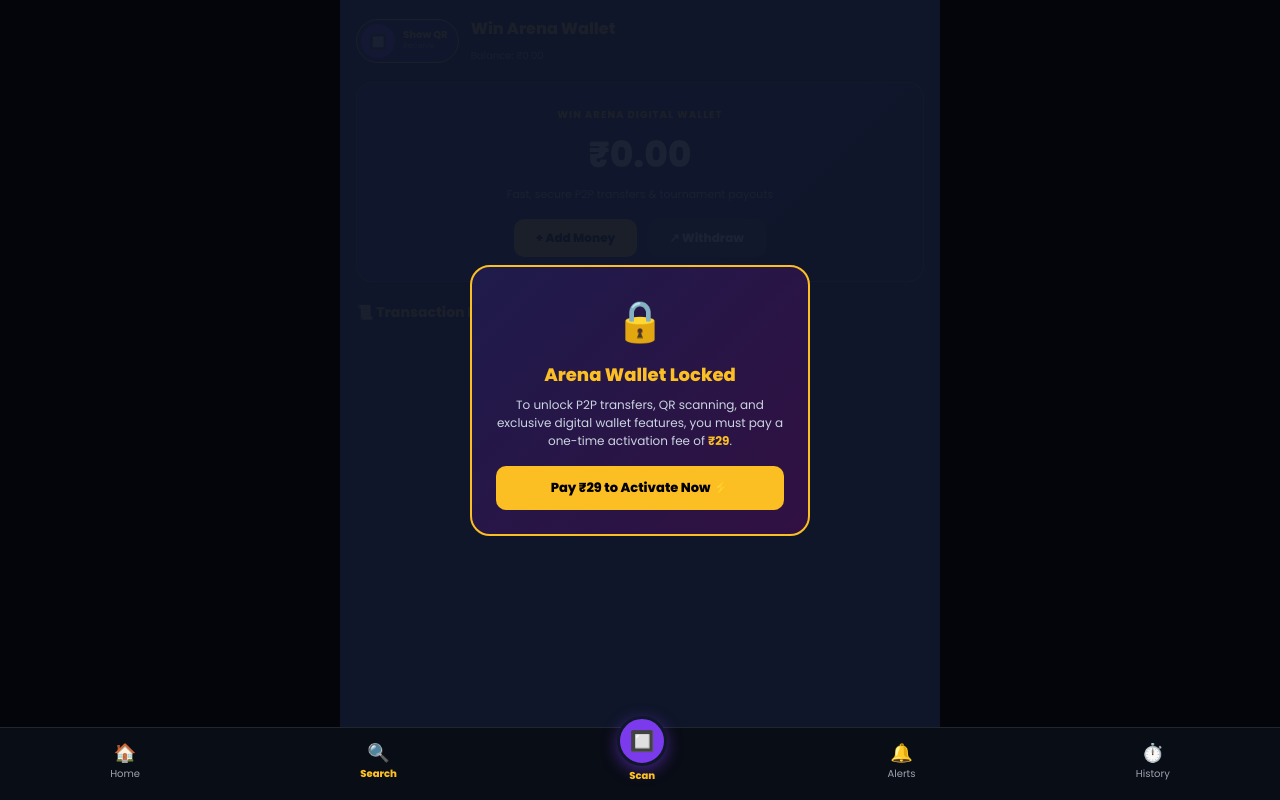
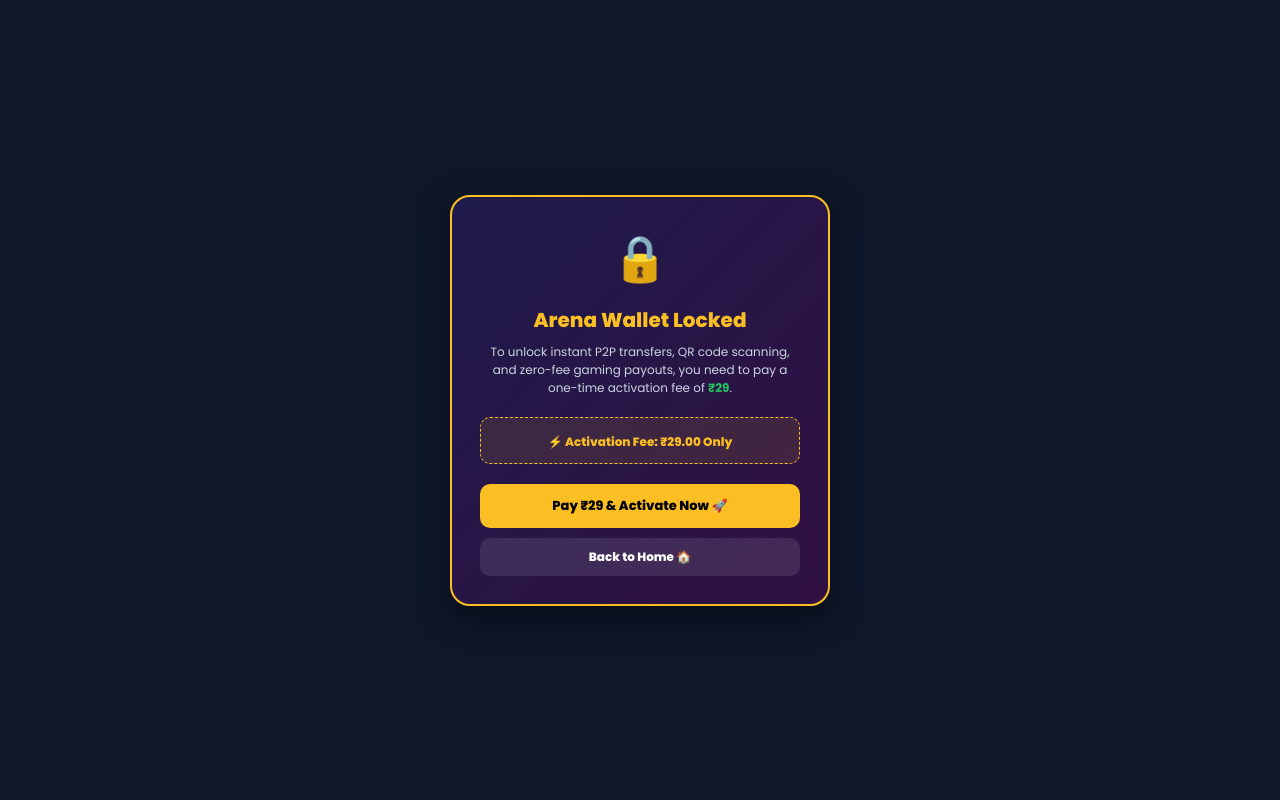
Before and after one commit to tanmay2347/winarena-backend, a React (Vite) app in the folder winarena-frontend/: page /arena-wallet in a window 1280 px wide. Built offline with nearby package versions, Linux system fonts and the light colour scheme; sample sign-in values are in the browser's storage.

Commit message:
Restore icons to withdrawal methods

```diff
--- a/winarena-frontend/src/pages/ArenaWallet.jsx
+++ b/winarena-frontend/src/pages/ArenaWallet.jsx
@@ -8,9 +8,8 @@ export default function ArenaWallet() {
   const [history, setHistory] = useState([]);
   const [userArenaInfo, setUserArenaInfo] = useState(null);
 
-  // 🔒 Arena Wallet Activation State (Default false jab tak ₹29 pay na ho)
-  const [isArenaActive, setIsArenaActive] = useState(false);
-  const [showActivationModal, setShowActivationModal] = useState(false);
+  // 🟢 Activation State (₹29 Lock Condition)
+  const [isActivated, setIsActivated] = useState(false);
 
   // Modals States
   const [showQrModal, setShowQrModal] = useState(false);
@@ -41,6 +40,10 @@ export default function ArenaWallet() {
       return;
     }
 
+    // Check if Arena Wallet is already activated via ₹29 payment
+    const activatedStatus = localStorage.getItem("arenaWalletActivated") === "true";
+    setIsActivated(activatedStatus);
+
     const savedBalance = localStorage.getItem("walletBalance");
     if (savedBalance) {
       setBalance(parseFloat(savedBalance));
@@ -49,10 +52,6 @@ export default function ArenaWallet() {
       setBalance(0.00);
     }
 
-    // Check if Arena Wallet is Activated via ₹29 payment
-    const arenaStatus = localStorage.getItem("arenaWalletActive") === "true";
-    setIsArenaActive(arenaStatus);
-
     const savedArena = localStorage.getItem("arenaWalletAccount");
     if (savedArena) {
       setUserArenaInfo(JSON.parse(savedArena));
@@ -60,18 +59,16 @@ export default function ArenaWallet() {
       setUserArenaInfo({ mobile: "8857824607", qrCodeText: "WINARENA-P2P-WALLET", email: "user@winarena.com" });
     }
 
-    // 🟢 Clean history for new users (Removed hardcoded dummy data)
     const savedHistory = JSON.parse(localStorage.getItem("walletHistory")) || [];
     setHistory(savedHistory);
   }, [navigate]);
 
   // Handle ₹29 Activation Payment
   const handleActivateWallet = () => {
-    // Simulating ₹29 payment success
-    localStorage.setItem("arenaWalletActive", "true");
-    setIsArenaActive(true);
-    setShowActivationModal(false);
-    alert("Arena Wallet successfully activated after paying ₹29! 🎉");
+    // Simulate successful payment of ₹29 for activation
+    localStorage.setItem("arenaWalletActivated", "true");
+    setIsActivated(true);
+    alert("🎉 Arena Wallet Activated Successfully! Welcome to P2P Gaming.");
   };
 
   // Camera Stream Effect when Scanner Modal is Open
@@ -218,43 +215,38 @@ export default function ArenaWallet() {
     return typeMatch || txnMatch;
   });
 
+  // 🔒 IF NOT ACTIVATED, SHOW ₹29 PAYMENT LOCK SCREEN
+  if (!isActivated) {
     return (
-    <div style={{ padding: "16px", color: "#fff", background: "#0f172a", minHeight: "100vh", paddingBottom: "110px", maxWidth: "600px", margin: "0 auto", boxSizing: "border-box", position: "relative" }}>
-
-      {/* 🔒 LOCKED OVERLAY IF NOT ACTIVATED */}
-      {!isArenaActive && (
-        <div style={{ position: "absolute", top: 0, left: 0, width: "100%", height: "100%", background: "rgba(15, 23, 42, 0.95)", zIndex: 998, display: "flex", justifyContent: "center", alignItems: "center", padding: "20px", boxSizing: "border-box" }}>
-          <div style={{ background: "linear-gradient(135deg, #1e1b4b 0%, #311042 100%)", border: "2px solid #fbbf24", borderRadius: "20px", padding: "24px", width: "100%", maxWidth: "340px", textAlign: "center" }}>
-            <div style={{ fontSize: "40px", marginBottom: "10px" }}>🔒</div>
-            <h2 style={{ color: "#fbbf24", fontSize: "18px", fontWeight: "900", marginBottom: "8px" }}>Arena Wallet Locked</h2>
-            <p style={{ fontSize: "12px", color: "#cbd5e1", lineHeight: "1.5", marginBottom: "16px" }}>
-              To unlock P2P transfers, QR scanning, and exclusive digital wallet features, you must pay a one-time activation fee of <strong style={{ color: "#fbbf24" }}>₹29</strong>.
+      <div style={{ padding: "20px", color: "#fff", background: "#0f172a", minHeight: "100vh", display: "flex", flexDirection: "column", justifyContent: "center", alignItems: "center", textAlign: "center", boxSizing: "border-box" }}>
+        <div style={{ background: "linear-gradient(135deg, #1e1b4b 0%, #311042 100%)", border: "2px solid #fbbf24", borderRadius: "20px", padding: "28px", maxWidth: "380px", width: "100%", boxShadow: "0 10px 30px rgba(0,0,0,0.5)" }}>
+          <div style={{ fontSize: "45px", marginBottom: "12px" }}>🔒</div>
+          <h2 style={{ color: "#fbbf24", fontSize: "20px", fontWeight: "900", marginBottom: "8px" }}>Arena Wallet Locked</h2>
+          <p style={{ fontSize: "12px", color: "#cbd5e1", lineHeight: "1.5", marginBottom: "20px" }}>
+            To unlock instant P2P transfers, QR code scanning, and zero-fee gaming payouts, you need to pay a one-time activation fee of <strong style={{ color: "#22c55e" }}>₹29</strong>.
           </p>
+          <div style={{ background: "rgba(251,191,36,0.1)", border: "1px dashed #fbbf24", padding: "10px", borderRadius: "10px", marginBottom: "20px" }}>
+            <span style={{ fontSize: "12px", color: "#fbbf24", fontWeight: "800" }}>⚡ Activation Fee: ₹29.00 Only</span>
+          </div>
           <button
-              onClick={() => setShowActivationModal(true)}
-              style={{ background: "#fbbf24", color: "#000", border: "none", padding: "12px 20px", borderRadius: "10px", fontWeight: "900", fontSize: "13px", cursor: "pointer", width: "100%" }}
+            onClick={handleActivateWallet}
+            style={{ background: "#fbbf24", color: "#000", border: "none", padding: "12px 20px", borderRadius: "10px", fontWeight: "900", fontSize: "13px", cursor: "pointer", width: "100%", marginBottom: "10px" }}
           >
-              Pay ₹29 to Activate Now ⚡
+            Pay ₹29 & Activate Now 🚀
+          </button>
+          <button
+            onClick={() => navigate("/")}
+            style={{ background: "rgba(255,255,255,0.1)", color: "#fff", border: "none", padding: "10px 20px", borderRadius: "10px", fontWeight: "900", fontSize: "12px", cursor: "pointer", width: "100%" }}
+          >
+            Back to Home 🏠
           </button>
         </div>
       </div>
-      )}
+    );
+  }
 
-      {/* ₹29 ACTIVATION PAYMENT MODAL */}
-      {showActivationModal && (
-        <div style={modalOverlayStyle}>
-          <div style={modalBoxStyle}>
-            <h3 style={{ color: "#fbbf24", margin: "0 0 10px 0", fontSize: "16px" }}>💳 Activate Arena Wallet</h3>
-            <p style={{ fontSize: "12px", color: "#cbd5e1", marginBottom: "14px" }}>
-              Pay security fee of <strong style={{ color: "#fbbf24" }}>₹29</strong> to activate your wallet instantly.
-            </p>
-            <div style={{ display: "flex", gap: "8px" }}>
-              <button onClick={handleActivateWallet} style={btnPrimaryStyle}>Pay ₹29 & Unlock</button>
-              <button onClick={() => setShowActivationModal(false)} style={btnSecondaryStyle}>Cancel</button>
-            </div>
-          </div>
-        </div>
-      )}
+  return (
+    <div style={{ padding: "16px", color: "#fff", background: "#0f172a", minHeight: "100vh", paddingBottom: "110px", maxWidth: "600px", margin: "0 auto", boxSizing: "border-box" }}>
 
       {/* TOP BAR */}
       <div style={{ display: "flex", justifyContent: "space-between", alignItems: "center", marginBottom: "16px" }}>
@@ -291,7 +283,7 @@ export default function ArenaWallet() {
 
       {/* WIN ARENA DIGITAL WALLET BANNER */}
       <div style={{ background: "linear-gradient(135deg, #1e1b4b 0%, #311042 100%)", borderRadius: "16px", border: "1px solid rgba(251,191,36,0.3)", padding: "24px 20px", marginBottom: "20px", textAlign: "center" }}>
-        <span style={{ fontSize: "10px", color: "#fbbf24", fontWeight: "800", letterSpacing: "1px", display: "block", marginBottom: "4px" }}>WIN ARENA DIGITAL WALLET</span>
+        <span style={{ fontSize: "10px", color: "#fbbf24", fontWeight: "800", letterSpacing: "1px", display: "block", marginBottom: "4px" }}>WIN ARENA DIGITAL WALLET (ACTIVATED ✓)</span>
         <h2 style={{ fontSize: "36px", color: "#fff", margin: "0 0 4px 0", fontWeight: "900" }}>₹{balance.toFixed(2)}</h2>
         <p style={{ fontSize: "11px", color: "#cbd5e1", margin: "0 0 16px 0" }}>Fast, secure P2P transfers & tournament payouts</p>
 
--- a/winarena-frontend/src/pages/Wallet.jsx
+++ b/winarena-frontend/src/pages/Wallet.jsx
@@ -284,10 +284,10 @@ export default function Wallet() {
           <span style={{ fontSize: "12px", color: "#fbbf24", fontWeight: "900", display: "block", marginBottom: "10px" }}>⚡ Select Withdrawal Method</span>
           <div style={{ display: "grid", gridTemplateColumns: "repeat(4, 1fr)", gap: "8px" }}>
             {[
-              { id: "UPI", name: "UPI", time: "24 Hrs" },
-              { id: "Bank", name: "Bank", time: "24 Hrs" },
-              { id: "Paytm", name: "Paytm", time: "24 Hrs" },
-              { id: "Wallet", name: "Arena Wallet", time: "Instant" }
+              { id: "UPI", name: "UPI", icon: "📱", time: "24 Hrs" },
+              { id: "Bank", name: "Bank", icon: "🏦", time: "24 Hrs" },
+              { id: "Paytm", name: "Paytm", icon: "💳", time: "24 Hrs" },
+              { id: "Wallet", name: "Arena Wallet", icon: "⚡", time: "Instant" }
             ].map((m) => (
               <div
                 key={m.id}
@@ -302,6 +302,7 @@ export default function Wallet() {
                 }}
               >
                 {withdrawMethod === m.id && <span style={{ position: "absolute", top: "4px", right: "6px", color: "#fbbf24", fontSize: "10px", fontWeight: "900" }}>✓</span>}
+                <div style={{ fontSize: "16px", marginBottom: "2px" }}>{m.icon}</div>
                 <div style={{ fontSize: "11px", fontWeight: "900", color: "#fff", marginBottom: "2px" }}>{m.name}</div>
                 <span style={{ fontSize: "8px", color: "#22c55e", fontWeight: "800", background: "rgba(34,197,94,0.15)", padding: "1px 4px", borderRadius: "4px", display: "inline-block" }}>{m.time}</span>
               </div>
```
Also changed, not shown: winarena-frontend/src/pages/homes.jsx (+3 -20 lines). Lines whose indentation alone changed are shown as unchanged.
